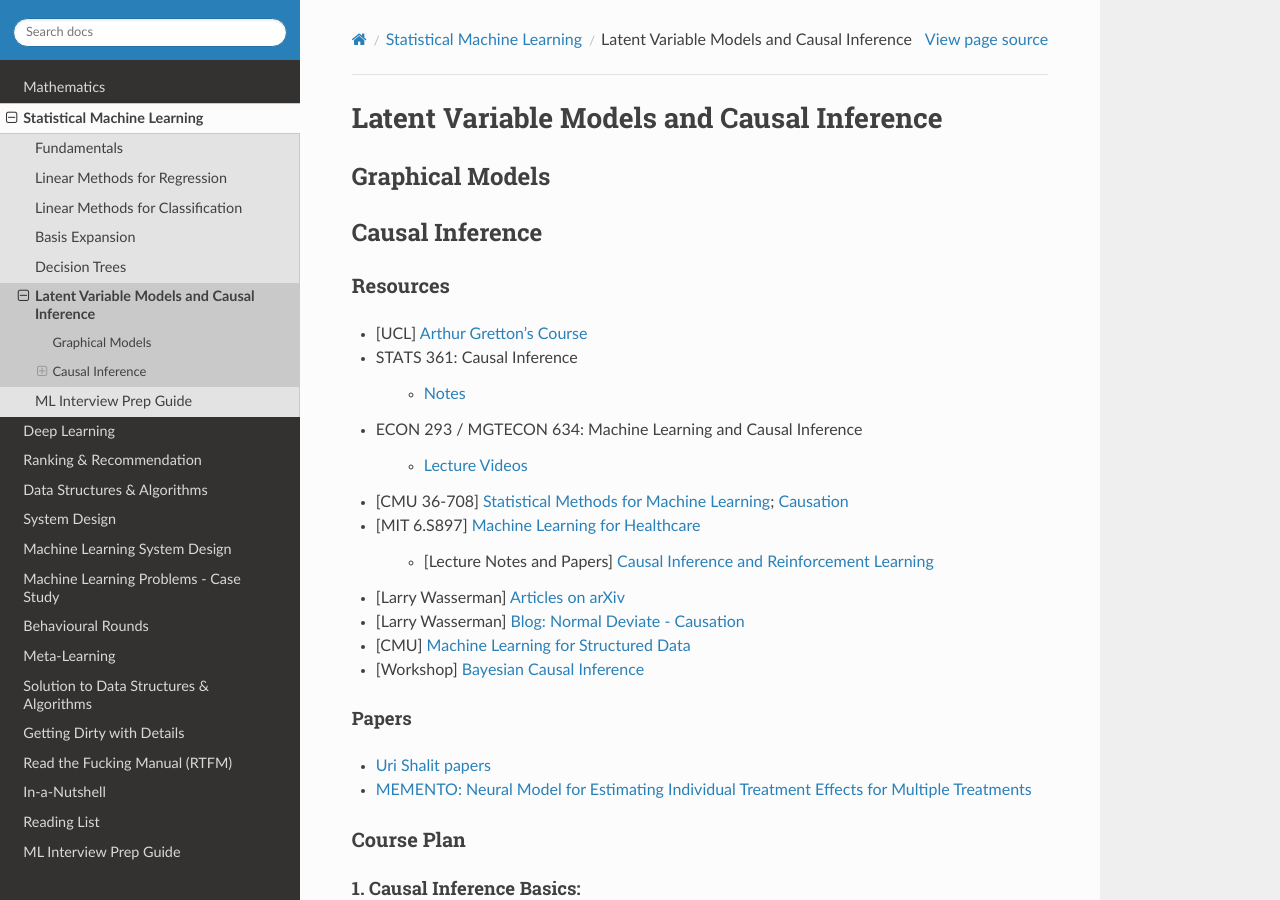
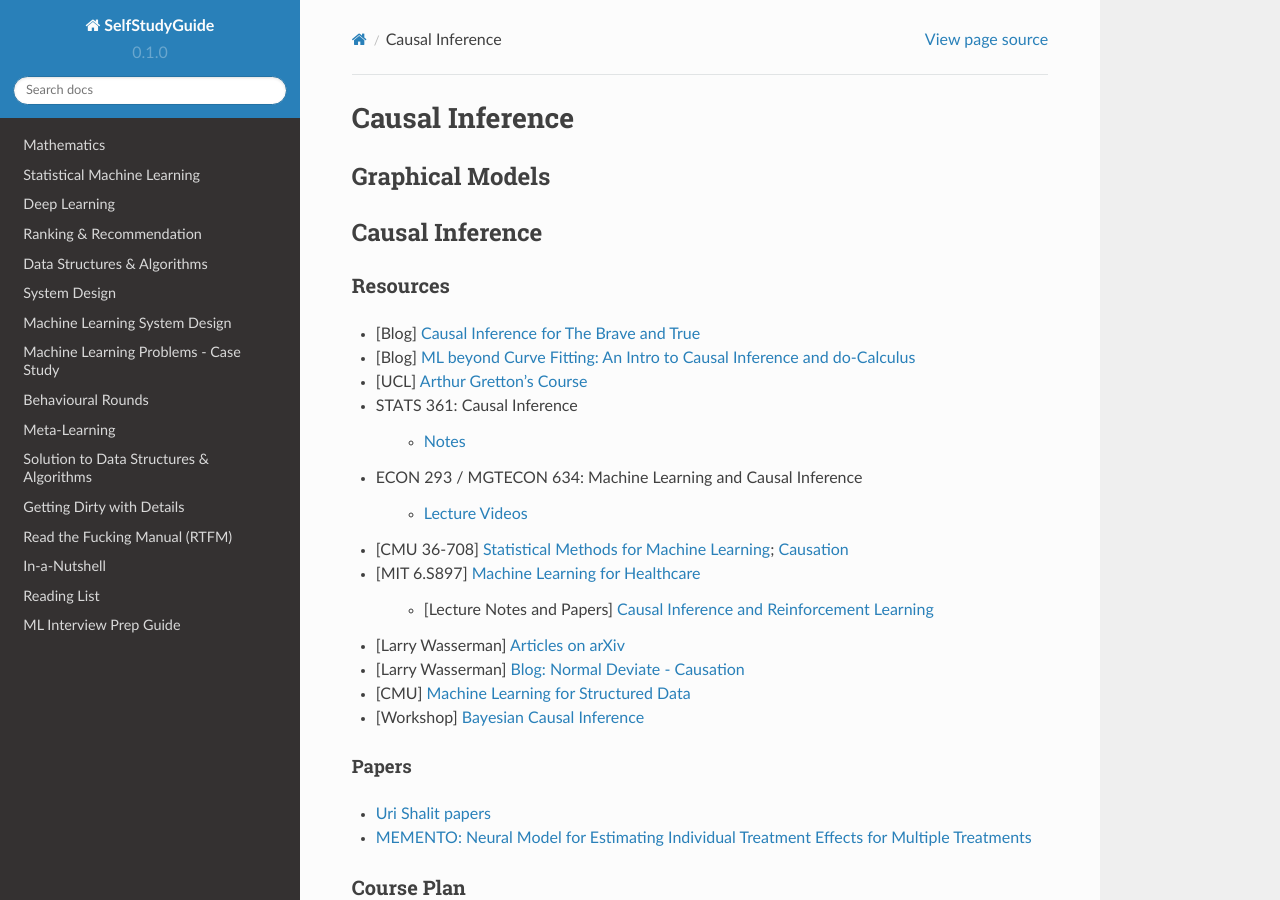
Before and after one commit to uselesstechjunks/leetcode, a Sphinx documentation site: the page built from docs/source/ml/causal.rst, in a window 1280 px wide and 900 px high. Built offline with Sphinx 7.4.7 and the Read the Docs theme 2.0.0, drawn with Linux system fonts in a browser that asks for light colours; pages that are not in the unit, such as notebooks, are missing from menus.

Commit message:
Update and rename graph.rst to causal.rst

```diff
--- a/docs/source/ml/graph.rst
+++ b/docs/source/ml/causal.rst
@@ -1,5 +1,5 @@
 ###################################################################################
-Latent Variable Models and Causal Inference
+Causal Inference
 ###################################################################################
 
 ***********************************************************************************
@@ -11,6 +11,8 @@ Causal Inference
 ***********************************************************************************
 Resources
 ===================================================================================
+* [Blog] `Causal Inference for The Brave and True <https://matheusfacure.github.io/python-causality-handbook/landing-page.html>`_
+* [Blog] `ML beyond Curve Fitting: An Intro to Causal Inference and do-Calculus <https://www.inference.vc/untitled/>`_
 * [UCL] `Arthur Gretton's Course <https://www.gatsby.ucl.ac.uk/~gretton/coursefiles/columbiaCourse23.html>`_
 * STATS 361: Causal Inference
 
```
